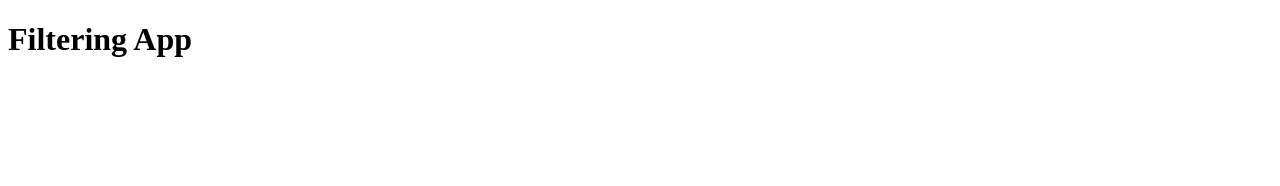
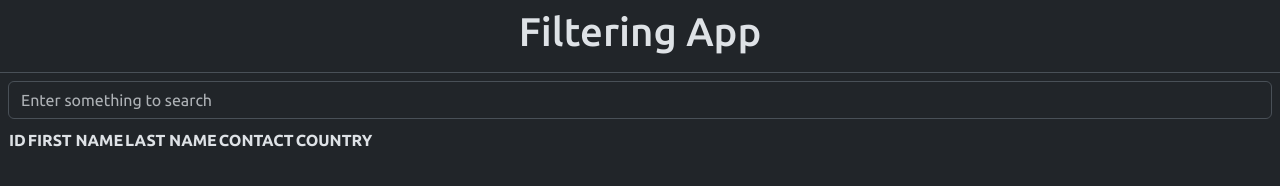
Before and after one commit to Sachithasandakelum/filtering-app-front-end, a website: page src/index.html in a window 1280 px wide. Drawn offline with nearby package versions, Linux system fonts and the light colour scheme.

Commit message:
Create basic interface

```diff
--- a/package.json
+++ b/package.json
@@ -12,6 +12,7 @@
     "parcel": "^2.10.3"
   },
   "dependencies": {
-    "bootstrap": "^5.3.2"
+    "bootstrap": "^5.3.2",
+    "bootstrap-icons": "^1.11.2"
   }
 }
--- /dev/null
+++ b/src/css/main.css
@@ -0,0 +1,4 @@
+*{
+    box-sizing: border-box;
+    font-family: Ubuntu ,sans-serif;
+}
--- a/src/index.html
+++ b/src/index.html
@@ -1,11 +1,41 @@
 <!DOCTYPE html>
-<html lang="en">
+<html lang="en" data-bs-theme="dark">
 <head>
     <meta charset="UTF-8">
     <meta name="viewport" content="width=device-width, initial-scale=1.0">
     <title>Filtering App</title>
+
+    <link rel="preconnect" href="https://fonts.googleapis.com">
+    <link rel="preconnect" href="https://fonts.gstatic.com" crossorigin>
+    <link href="https://fonts.googleapis.com/css2?family=Open+Sans:ital,wght@0,300;0,400;0,500;0,600;0,700;0,800;1,300;1,500;1,600;1,700;1,800&family=Ubuntu:ital,wght@0,300;0,400;0,500;0,700;1,300;1,400;1,500;1,700&display=swap" rel="stylesheet">
+
+    <link rel="stylesheet" href="/node_modules/bootstrap/dist/css/bootstrap.min.css">
+    <link rel="stylesheet" href="/node_modules/bootstrap-icons/font/bootstrap-icons.min.css">
+    <link rel="stylesheet" href="/src/css/main.css">
+    <script type="module" src="/node_modules/bootstrap/dist/js/bootstrap.min.js"></script>
+
 </head>
 <body>
-<h1>Filtering App</h1>
+
+<header class="text-center p-2 border-bottom">
+    <h1 >Filtering App</h1>
+</header>
+<main class="p-2">
+    <input class="form-control" type="text" placeholder="Enter something to search">
+    <div class="mt-2">
+        <table>
+            <thead>
+            <tr>
+                <th>ID</th>
+                <th>FIRST NAME</th>
+                <th>LAST NAME</th>
+                <th>CONTACT</th>
+                <th>COUNTRY</th>
+            </tr>
+            </thead>
+        </table>
+    </div>
+</main>
+
 </body>
 </html>
```
Also changed, not shown: pnpm-lock.yaml, 1 other file.
